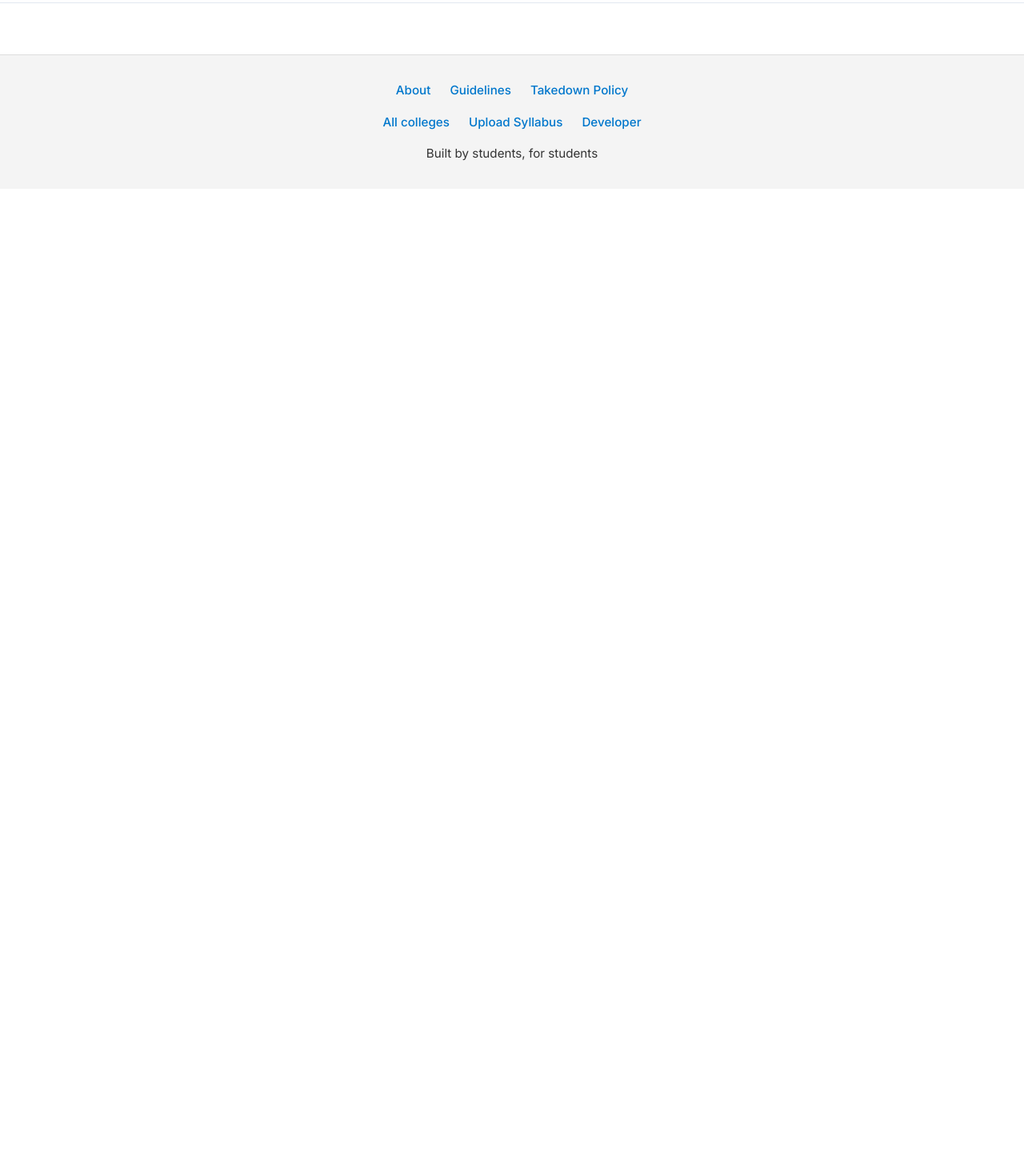
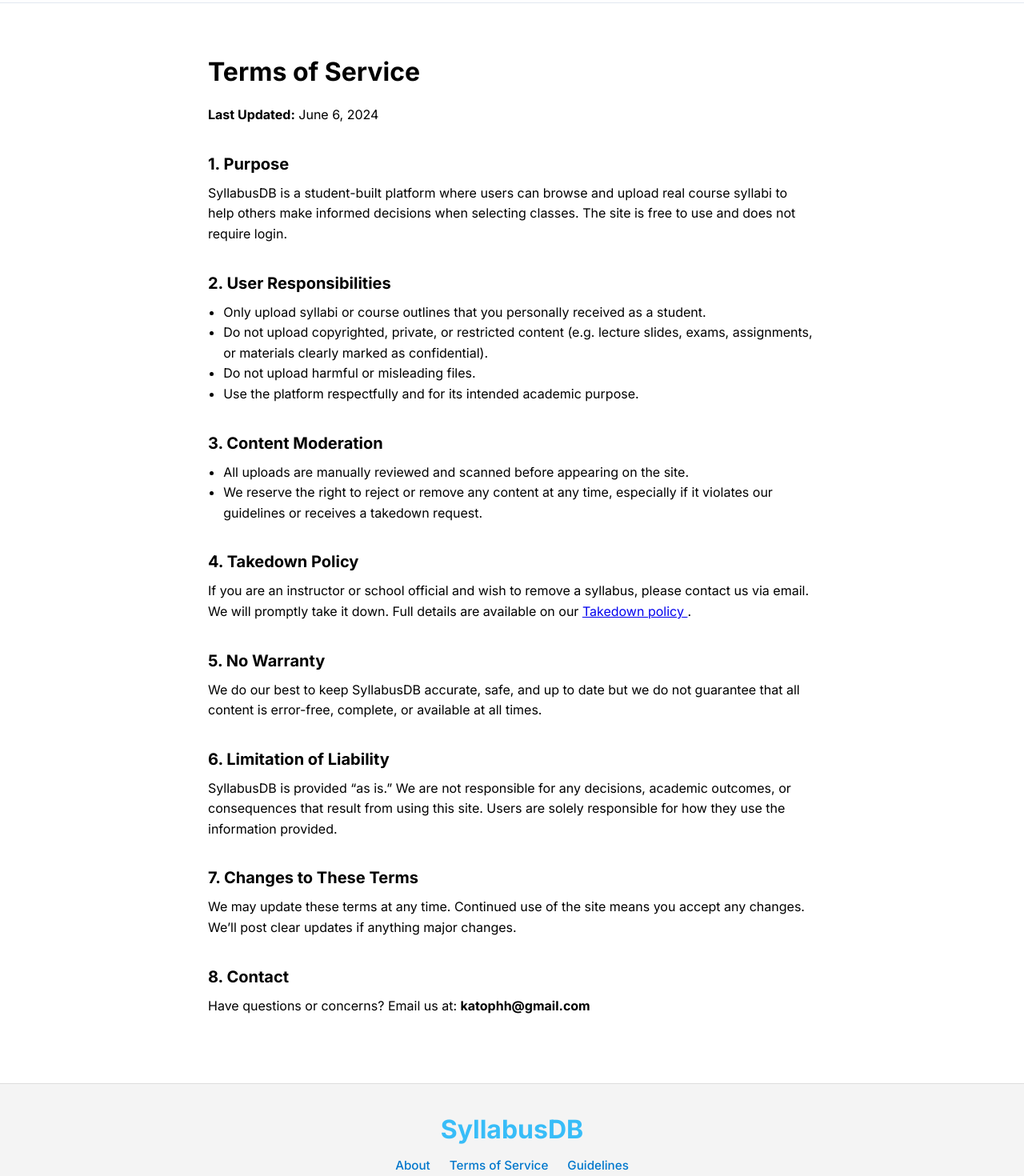
Before and after one commit to Nawang17/SyllabusDB, a React (Vite) app: page /termsofservice in a window 1280 px wide. Shown: the part 80-1550 px from the top of the page at 80% size. Before the commit the page ends 800 px from the top, so only its background shows below. Built offline with nearby package versions, Linux system fonts and the light colour scheme.

Commit message:
added Terms of Service page and update footer links; enhance About page content

```diff
--- a/src/App.jsx
+++ b/src/App.jsx
@@ -15,6 +15,7 @@
 import GuidelinesPage from "./pages/GuidelinesPage/GuideLinesPage.jsx";
 import SubjectPage from "./pages/Subjects/SubjectPage.jsx";
 import TakedownPage from "./pages/TakeDown/TakeDownPage.jsx";
+import TermsOfService from "./pages/TermsOfService/TermsOfService.jsx";
 
 function App() {
   return (
@@ -30,7 +31,7 @@
             path="/college/:collegeId/subject/:subject"
             element={<SubjectPage />}
           />
-
+          <Route path="/termsofservice" element={<TermsOfService />} />
           <Route path="/guidelines" element={<GuidelinesPage />} />
           <Route path="/takedown" element={<TakedownPage />} />
 
--- a/src/components/Footer.jsx
+++ b/src/components/Footer.jsx
@@ -5,19 +5,24 @@
   return (
     <footer className="site-footer">
       <div className="footer-content">
+        <p className="footer-title">SyllabusDB</p>
         <div className="footer-links">
           <Link to="/aboutpage">About</Link>
-
+          <Link to="/termsofservice">Terms of Service</Link>
           <Link to="/guidelines">Guidelines</Link>
-          <Link to="/takedown">Takedown Policy</Link>
         </div>
         <div className="footer-links">
-          <Link to="/colleges">All colleges</Link>
+          <Link to="/colleges">All Colleges</Link>
           <Link to="/uploadsyllabus">Upload Syllabus</Link>
-
-          <Link to="https://nawangs-portfolio.netlify.app/">Developer</Link>
+          <a
+            href="https://nawangs-portfolio.netlify.app/"
+            target="_blank"
+            rel="noopener noreferrer"
+          >
+            Developer
+          </a>
         </div>
-        <p>Built by students, for students</p>
+        <p>Built by students, for students.</p>
       </div>
     </footer>
   );
--- a/src/pages/About/AboutPage.jsx
+++ b/src/pages/About/AboutPage.jsx
@@ -5,33 +5,32 @@
   useEffect(() => {
     window.scrollTo({ top: 0, behavior: "smooth" });
   }, []);
+
   return (
     <div className="about-page">
       <h1>About SyllabusDB</h1>
       <p>
-        I’m a student at CUNY Hunter College, and I always wished I could see a
-        course syllabus before enrolling. I wanted to know what the grading
-        breakdown was like, how the professor structured the class, and whether
-        it would be a good fit for me.
+        SyllabusDB was created to solve a common problem students face: not
+        knowing what to expect from a class before registering. Course
+        descriptions are often vague, and there’s rarely a way to see things
+        like grading breakdowns, workload, or course structure in advance.
       </p>
       <p>
-        That's why I built <strong>SyllabusDB</strong>, a simple platform where
-        students can upload and browse real course syllabi. It’s meant to help
-        you make smarter decisions when picking classes, especially when course
-        descriptions just aren’t enough.
+        That’s why I built <strong>SyllabusDB</strong>, a simple, open-access
+        platform where students can upload and browse real course syllabi. It's
+        designed to make course planning smarter and more transparent.
       </p>
       <p>
-        There’s no login, no paywall, just open, student-powered access to info
-        that actually helps.
+        There’s no login, no paywall, just student-powered access to the
+        information we all wish we had before choosing classes.
       </p>
       <p>
-        If you have a syllabus from a course you’ve taken, please hit upload and
-        pay it forward.
+        If you’ve taken a course and have a syllabus, consider uploading it to
+        help others. A small contribution can make a big difference.
       </p>
       <p>
-        If you have any questions, spot issues with the data, want to suggest a
-        feature, or just have feedback, feel free to reach out at{" "}
-        <a href="mailto:nawang.sherpa99@login.cuny.edu">katophh@gmail.com</a>.
+        If you have questions, feedback, or spot an issue, feel free to reach
+        out at <a href="mailto:katophh@gmail.com">katophh@gmail.com</a>.
       </p>
     </div>
   );
--- /dev/null
+++ b/src/pages/TermsOfService/TermsOfService.css
@@ -0,0 +1,26 @@
+.terms-container {
+  max-width: 800px;
+  margin: 40px auto;
+  padding: 20px;
+  line-height: 1.6;
+  font-family: system-ui, sans-serif;
+}
+
+.terms-container h1 {
+  font-size: 2rem;
+  margin-bottom: 1rem;
+}
+
+.terms-container h2 {
+  font-size: 1.25rem;
+  margin-top: 2rem;
+}
+
+.terms-container ul {
+  padding-left: 1.2rem;
+  margin-top: 0.5rem;
+}
+
+.terms-container p {
+  margin-top: 0.5rem;
+}
--- /dev/null
+++ b/src/pages/TermsOfService/TermsOfService.jsx
@@ -0,0 +1,106 @@
+import { useEffect } from "react";
+import "./TermsOfService.css";
+import { Link } from "react-router";
+
+export default function TermsOfService() {
+  useEffect(() => {
+    window.scrollTo({ top: 0, behavior: "smooth" });
+  }, []);
+  return (
+    <div className="terms-container">
+      <h1>Terms of Service</h1>
+      <p>
+        <strong>Last Updated:</strong> June 6, 2024
+      </p>
+
+      <section>
+        <h2>1. Purpose</h2>
+        <p>
+          SyllabusDB is a student-built platform where users can browse and
+          upload real course syllabi to help others make informed decisions when
+          selecting classes. The site is free to use and does not require login.
+        </p>
+      </section>
+
+      <section>
+        <h2>2. User Responsibilities</h2>
+        <ul>
+          <li>
+            Only upload syllabi or course outlines that you personally received
+            as a student.
+          </li>
+          <li>
+            Do not upload copyrighted, private, or restricted content (e.g.
+            lecture slides, exams, assignments, or materials clearly marked as
+            confidential).
+          </li>
+          <li>Do not upload harmful or misleading files.</li>
+          <li>
+            Use the platform respectfully and for its intended academic purpose.
+          </li>
+        </ul>
+      </section>
+
+      <section>
+        <h2>3. Content Moderation</h2>
+        <ul>
+          <li>
+            All uploads are manually reviewed and scanned before appearing on
+            the site.
+          </li>
+          <li>
+            We reserve the right to reject or remove any content at any time,
+            especially if it violates our guidelines or receives a takedown
+            request.
+          </li>
+        </ul>
+      </section>
+
+      <section>
+        <h2>4. Takedown Policy</h2>
+        <p>
+          If you are an instructor or school official and wish to remove a
+          syllabus, please contact us via email. We will promptly take it down.
+          Full details are available on our{" "}
+          <Link to="/takedown">Takedown policy </Link>.
+        </p>
+      </section>
+
+      <section>
+        <h2>5. No Warranty</h2>
+        <p>
+          We do our best to keep SyllabusDB accurate, safe, and up to date but
+          we do not guarantee that all content is error-free, complete, or
+          available at all times.
+        </p>
+      </section>
+
+      <section>
+        <h2>6. Limitation of Liability</h2>
+        <p>
+          SyllabusDB is provided “as is.” We are not responsible for any
+          decisions, academic outcomes, or consequences that result from using
+          this site. Users are solely responsible for how they use the
+          information provided.
+        </p>
+      </section>
+
+      <section>
+        <h2>7. Changes to These Terms</h2>
+        <p>
+          We may update these terms at any time. Continued use of the site means
+          you accept any changes. We’ll post clear updates if anything major
+          changes.
+        </p>
+      </section>
+
+      <section>
+        <h2>8. Contact</h2>
+        <p>
+          Have questions or concerns? Email us at:{" "}
+          <strong>katophh@gmail.com</strong>
+        </p>
+      </section>
+    </div>
+  );
+}
--- a/src/pages/UploadSyllabusPage.jsx/UploadSyllabusPage.jsx
+++ b/src/pages/UploadSyllabusPage.jsx/UploadSyllabusPage.jsx
@@ -323,8 +323,9 @@
         {status && <div className="upload-status">{status}</div>}
         <p className="upload-guideline-reminder">
           By uploading, you agree to follow our{" "}
-          <Link to="/guidelines">community guidelines</Link>. Only upload real
-          syllabi (PDF, max 5MB). No personal info or spam.
+          <Link to="/guidelines">Community Guidelines</Link> and{" "}
+          <Link to="/termsofservice">Terms of Service</Link>. Only upload real
+          syllabi. No private materials, personal info, or spam.
         </p>
 
         <button type="submit" disabled={isSubmitting}>
```
